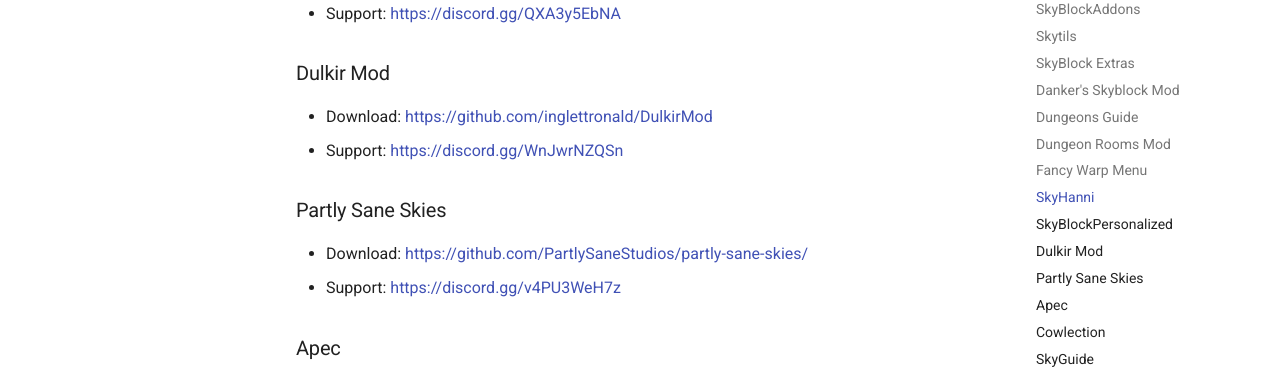
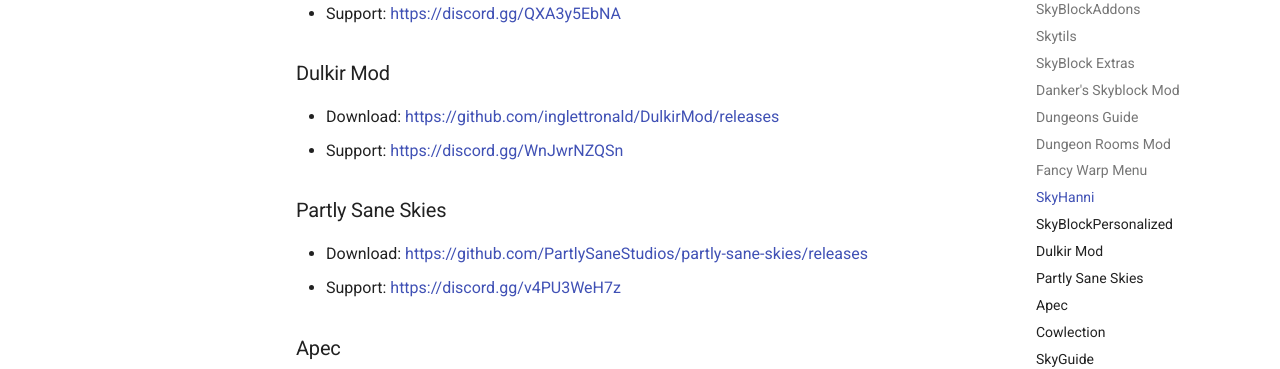
Before and after one commit to ModMalwareInvestigation/SkyBlockModWiki, an MkDocs documentation site: the page built from docs/mod-lists/skyblock-mod-list.md, in a window 1280 px wide and 900 px high, scrolled down 1953 px. Shown: the part 153-522 px from the top of the window. Built offline with MkDocs 1.6.1 and Material for MkDocs 9.7.7, drawn with Linux system fonts in a browser that asks for light colours; comment, search, counter and statistics services are not loaded; some of the changed lines change nothing that is shown.

Commit message:
Fixed Partly Sane Skies and Dulkir Mod not linking to their releases (#3)

```diff
--- a/docs/mod-lists/skyblock-mod-list.md
+++ b/docs/mod-lists/skyblock-mod-list.md
@@ -55,11 +55,11 @@
 - Support: https://discord.gg/QXA3y5EbNA
 
 ### Dulkir Mod
-- Download: https://github.com/inglettronald/DulkirMod
+- Download: https://github.com/inglettronald/DulkirMod/releases
 - Support: https://discord.gg/WnJwrNZQSn
 
 ### Partly Sane Skies
-- Download: https://github.com/PartlySaneStudios/partly-sane-skies/
+- Download: https://github.com/PartlySaneStudios/partly-sane-skies/releases
 - Support: https://discord.gg/v4PU3WeH7z
 
 ### Apec
```
